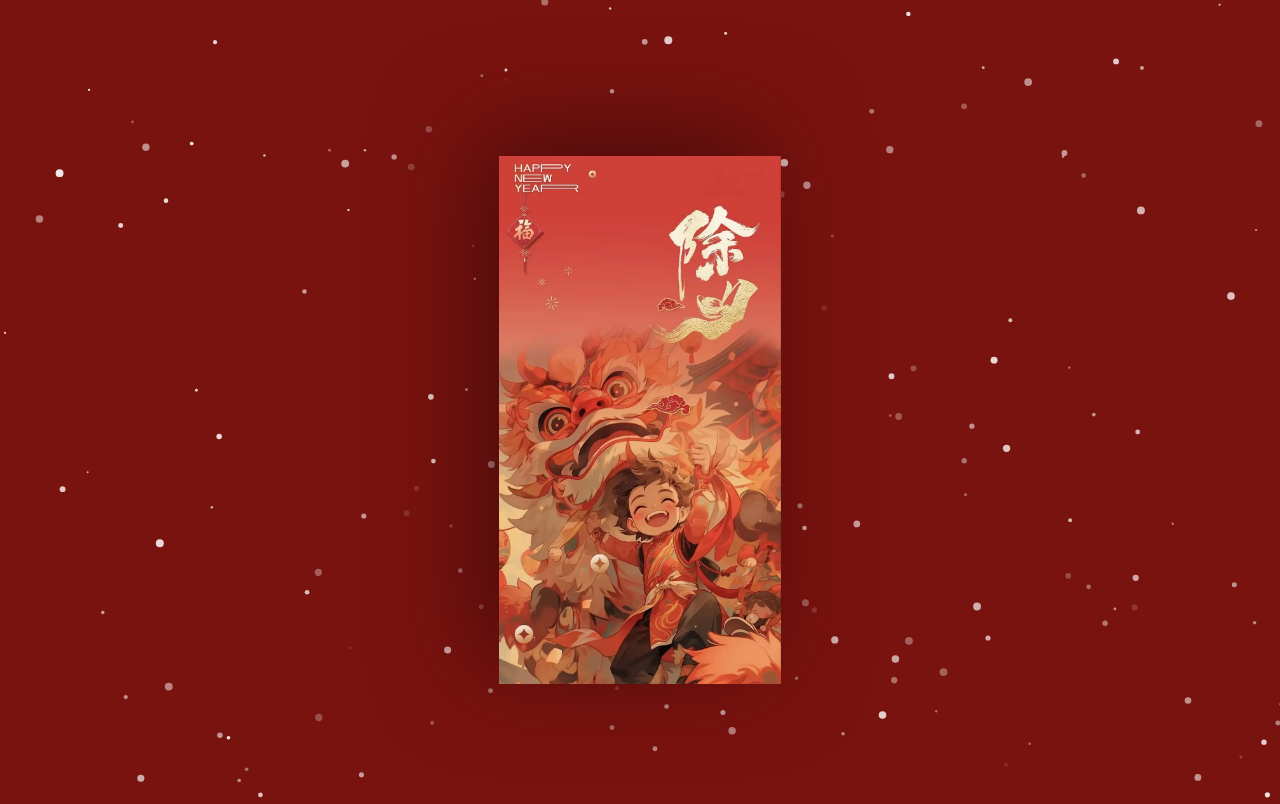
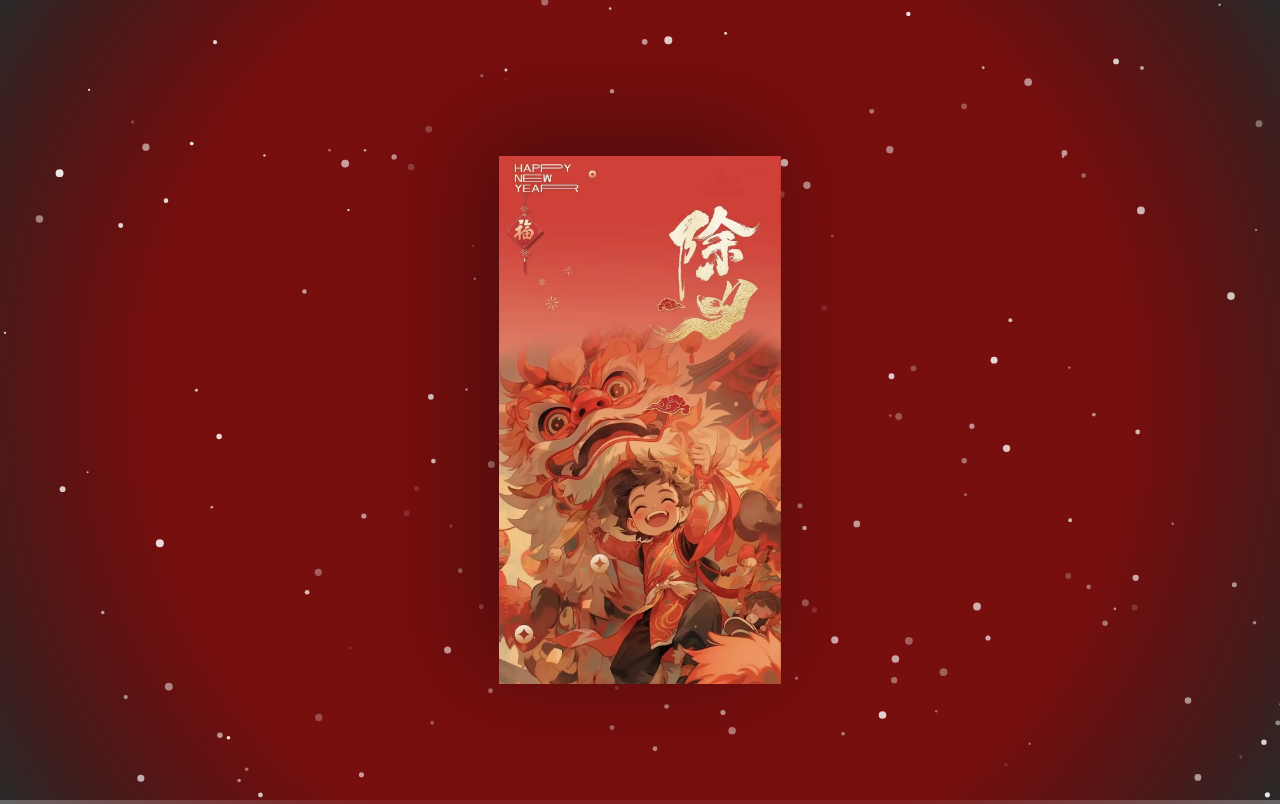
Before and after one commit to zhouzhouos/works-exhibition, a plain HTML site: page hanhan/greeting_card/index.html in a window 1280 px wide. Drawn offline with Linux system fonts and the light colour scheme.

Commit message:
测试转场

```diff
--- a/hanhan/greeting_card/index.css
+++ b/hanhan/greeting_card/index.css
@@ -449,3 +449,16 @@ body {
 
 	}
 }
+
+
+html,
+body {
+  width: 100%;
+  height: 100%;
+  padding: 0;
+  margin: 0;
+  background: rgb(119, 13, 13);
+  background: radial-gradient(circle,
+      rgba(119, 13, 13, 0.92) 64%,
+      rgba(0, 0, 0, 0.6) 100%);
+}
--- a/hanhan/greeting_card/index.html
+++ b/hanhan/greeting_card/index.html
@@ -57,7 +57,8 @@
                 </div>
 
                 <div class="fan">
-                    <img src="../fan.svg">
+                    <a href="../transition/index.html" target="_self">
+                        <img src="../fan.svg"></a>
                 </div>
 
 
--- a/hanhan/transition/index.css
+++ b/hanhan/transition/index.css
@@ -0,0 +1,11 @@
+html,
+body {
+  width: 100%;
+  height: 100%;
+  padding: 0;
+  margin: 0;
+  background: rgb(119, 13, 13);
+  background: radial-gradient(circle,
+      rgba(119, 13, 13, 0.92) 64%,
+      rgba(0, 0, 0, 0.6) 100%);
+}
```
Also changed, not shown: hanhan/transition/index.html (+4 -0 lines), hanhan/fire.svg (added).
